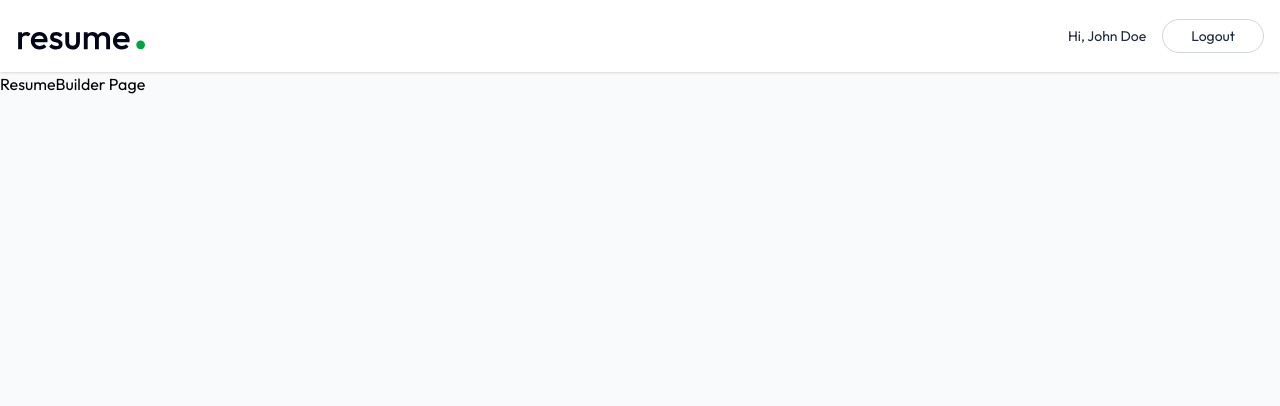
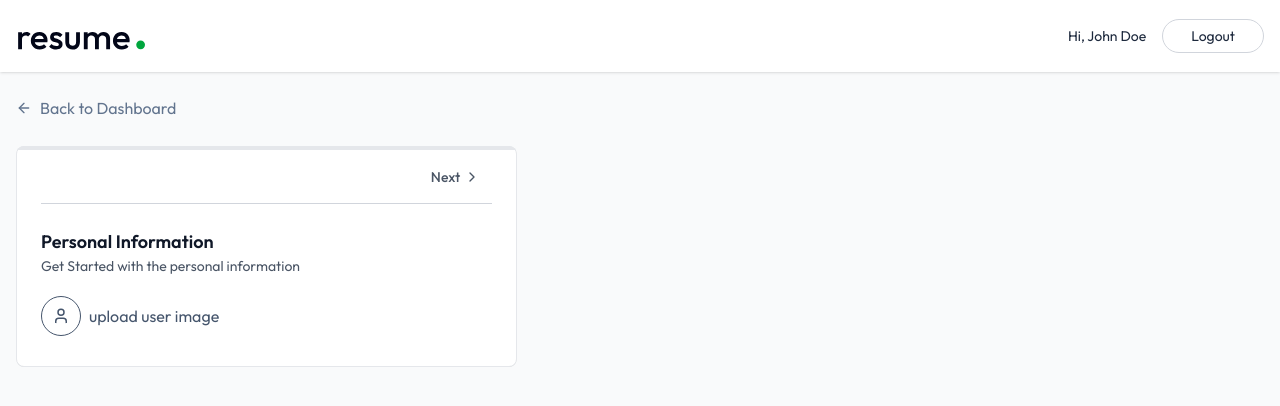
Before and after one commit to Subhodeep77/Resume-Builder, a React (Vite) app in the folder client/: page /app/builder/1 in a window 1280 px wide. Shown: the top 406 px of the page. Built offline with nearby package versions, Linux system fonts and the light colour scheme.

Commit message:
Frontend update

```diff
--- /dev/null
+++ b/client/src/components/PersonalInfoForm.jsx
@@ -0,0 +1,39 @@
+import { User } from 'lucide-react'
+import React from 'react'
+
+const PersonalInfoForm = ({data, onChange, removeBackground, setRemoveBackground}) => {
+    const handleChange = (field,value) => {
+        onChange({...data,[field]: value})
+    }
+  return (
+    <div>
+        <h3 className='text-lg font-semibold text-gray-900'>Personal Information</h3>
+        <p className="text-sm text-gray-600">Get Started with the personal information</p>
+        <div className="flex items-center gap-2">
+            <label>
+                {data.image ? (
+                    <img src={typeof data.image === 'string' ? data.image : URL.createObjectURL(data.image)} alt='user-image' className='w-16 h-16 rounded-full object-cover mt-5 ring ring-slate-300 hover:opacity-80'/>
+                ) : (
+                    <div className='inline-flex items-center gap-2 mt-5 text-slate-600 hover:text-slate-700 cursor-pointer'>
+                        <User className='size-10 p-2.5 border rounded-full'/>
+                        upload user image
+                    </div>
+                )}
+                <input type="file" accept='image/jpeg, image/png' className='hidden' onChange={(e) => handleChange("image", e.target.files[0])}/>
+            </label>
+            {typeof data.image === 'object' && (
+                <div className="flex flex-col gap-1 pl-4 text-sm">
+                    <p>Remove Background</p>
+                    <label className='relative inline-flex items-center cursor-pointer text-gray-900 gap-3'>
+                        <input type="checkbox" className='sr-only peer' onChange={() => setRemoveBackground(prev => !prev)} checked ={removeBackground} />
+                        <div className="w-9 h-5 bg-slate-300 rounded-full peer peer-checked:bg-indigo-600 transition-colors duration-200"></div>
+                        <span className="dot absolute left-1 top-1 w-3 h-3 bg-white rounded-full transition-transform duration-200 ease-in-out peer-checked:translate-x-4"></span>
+                    </label>
+                </div>
+            )}
+        </div>
+    </div>
+  )
+}
+
+export default PersonalInfoForm
--- a/client/src/pages/ResumeBuilder.jsx
+++ b/client/src/pages/ResumeBuilder.jsx
@@ -1,11 +1,142 @@
-import React from 'react'
+import React, { useEffect, useState } from "react";
+import { Link, useParams } from "react-router-dom";
+import { dummyResumeData } from "../assets/assets";
+import {
+  ArrowLeftIcon,
+  Briefcase,
+  ChevronLeft,
+  ChevronRight,
+  FileText,
+  FolderIcon,
+  GraduationCap,
+  Sparkles,
+  User,
+} from "lucide-react";
+import PersonalInfoForm from "../components/PersonalInfoForm";
+const ResumeBuilder = () => {
+  const { resumeId } = useParams();
+  const [resumeData, setResumeData] = useState({
+    _id: "",
+    title: "",
+    personal_info: {},
+    professional_summary: "",
+    experience: [],
+    education: [],
+    project: [],
+    skills: [],
+    template: "classic",
+    accent_color: "#3B82F6",
+    public: false,
+  });
 
-const ResumeBuilder = () => {
+  const loadExistingResume = async () => {
+    const resume = dummyResumeData.find((resume) => resume._id === resumeId);
+    if (resume) {
+      setResumeData(resume);
+      document.title = resume.title;
+    }
+  };
+
+  const [activeSectionIndex, setActiveSectionIndex] = useState(0);
+  const [removeBackground, setRemoveBackground] = useState(false);
+
+  const sections = [
+    { id: "personal", name: "Personal Info", icon: User },
+    { id: "summary", name: "Summary", icon: FileText },
+    { id: "experience", name: "Experience", icon: Briefcase },
+    { id: "education", name: "Education", icon: GraduationCap },
+    { id: "projects", name: "Projects", icon: FolderIcon },
+    { id: "skills", name: "Skills", icon: Sparkles },
+  ];
+
+  const activeSection = sections[activeSectionIndex];
+
+  useEffect(() => {
+    loadExistingResume();
+  // eslint-disable-next-line react-hooks/exhaustive-deps
+  }, []);
+
   return (
     <div>
-        <h1>ResumeBuilder Page</h1>
+      <div className="max-w-7xl mx-auto px-4 py-6">
+        <Link
+          to={"/app"}
+          className="inline-flex gap-2 items-center text-slate-500 hover:text-slate-700 transition-all"
+        >
+          <ArrowLeftIcon className="size-4" /> Back to Dashboard
+        </Link>
+      </div>
+      <div className="max-w-7xl mx-auto px-4 pb-8">
+        <div className="grid lg:grid-cols-12 gap-8">
+          {/* Left Panel - Form */}
+          <div className="relative lg:col-span-5 rounded-lg overflow-hidden">
+            <div className="bg-white rounded-lg shadow-sm border border-gray-200 p-6 pt-1">
+              {/* progess bar using activeSectionIndex */}
+              <hr className="absolute top-0 left-0 right-0 border-2 border-gray-200" />
+              <hr
+                className="absolute top-0 left-0 h-1 bg-linear-to-r from-indigo-500 to-indigo-600 border-none transition-all duration-2000"
+                style={{
+                  width: `${
+                    (activeSectionIndex * 100) / (sections.length - 1)
+                  }%`,
+                }}
+              />
+              {/* Section Navigation */}
+              <div className="flex justify-between items-center mb-6 border-b border-gray-300 py-1">
+                <div></div>
+                <div className="flex items-center">
+                  {activeSectionIndex !== 0 && (
+                    <button
+                      onClick={() =>
+                        setActiveSectionIndex((prevIndex) =>
+                          Math.max(prevIndex - 1, 0)
+                        )
+                      }
+                      className="flex items-center gap-1 p-3 rounded-lg text-sm font-medium text-gray-600 hover:bg-gray-50 transition-all"
+                      disabled={activeSectionIndex === 0}
+                    >
+                      <ChevronLeft className="size-4" /> Previous
+                    </button>
+                  )}
+                  <button
+                    onClick={() =>
+                      setActiveSectionIndex((prevIndex) =>
+                        Math.min(prevIndex + 1, sections.length - 1)
+                      )
+                    }
+                    className={`flex items-center gap-1 p-3 rounded-lg text-sm font-medium text-gray-600 hover:bg-gray-50 transition-all ${
+                      activeSectionIndex === sections.length - 1 && "opacity-50"
+                    }`}
+                    disabled={activeSectionIndex === sections.length - 1}
+                  >
+                    Next <ChevronRight className="size-4" />
+                  </button>
+                </div>
+              </div>
+              {/* Form Content */}
+              <div className="space-y-6">
+                {activeSection.id === "personal" && (
+                  <PersonalInfoForm
+                    data={resumeData.personal_info}
+                    onChange={(data) =>
+                      setResumeData((prev) => ({
+                        ...prev,
+                        personal_info: data,
+                      }))
+                    }
+                    removeBackground={removeBackground}
+                    setRemoveBackground={setRemoveBackground}
+                  />
+                )}
+              </div>
+            </div>
+          </div>
+          {/* Right Panel - Preview */}
+          <div></div>
+        </div>
+      </div>
     </div>
-  )
-}
+  );
+};
 
-export default ResumeBuilder
+export default ResumeBuilder;
```
